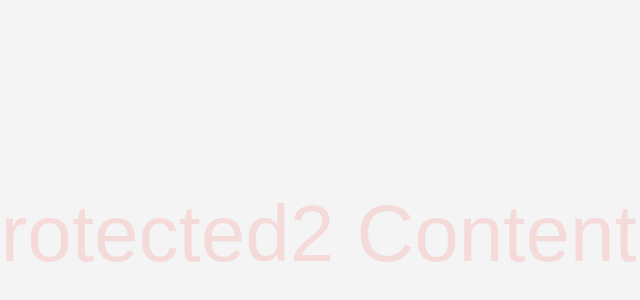
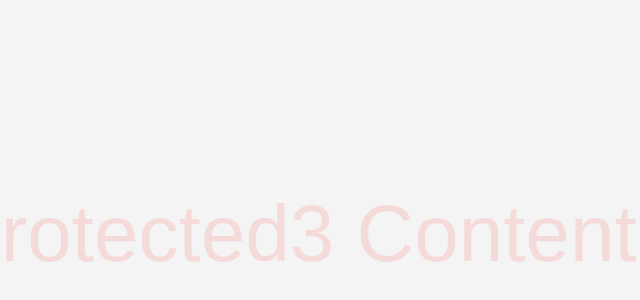
Before and after one commit to TurkiNawaf/e, a website with bundled scripts: page index.html in a window 1280 px wide. Shown: the part 166-466 px from the top of the page, 348-988 px from the left. Built offline with nearby package versions, Linux system fonts and the light colour scheme.

Commit message:
Update index.html

```diff
--- a/index.html
+++ b/index.html
@@ -38,7 +38,7 @@
 </head>
 <body>
     <div id="pdfViewer"></div>
-    <div class="watermark">Protected2 Content</div>
+    <div class="watermark">Protected3 Content</div>
     <script type="module" src="pdf.js"></script>
     <script type="module" src="pdf.worker.js"></script>
 
```
